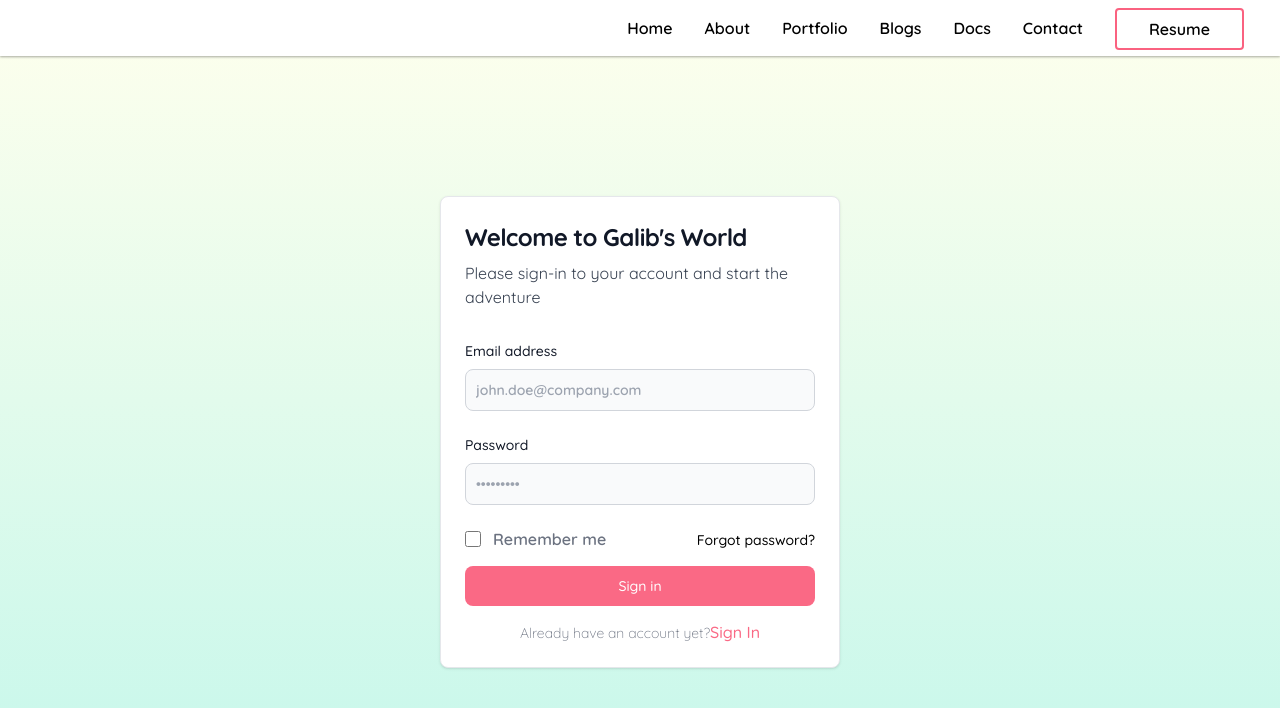
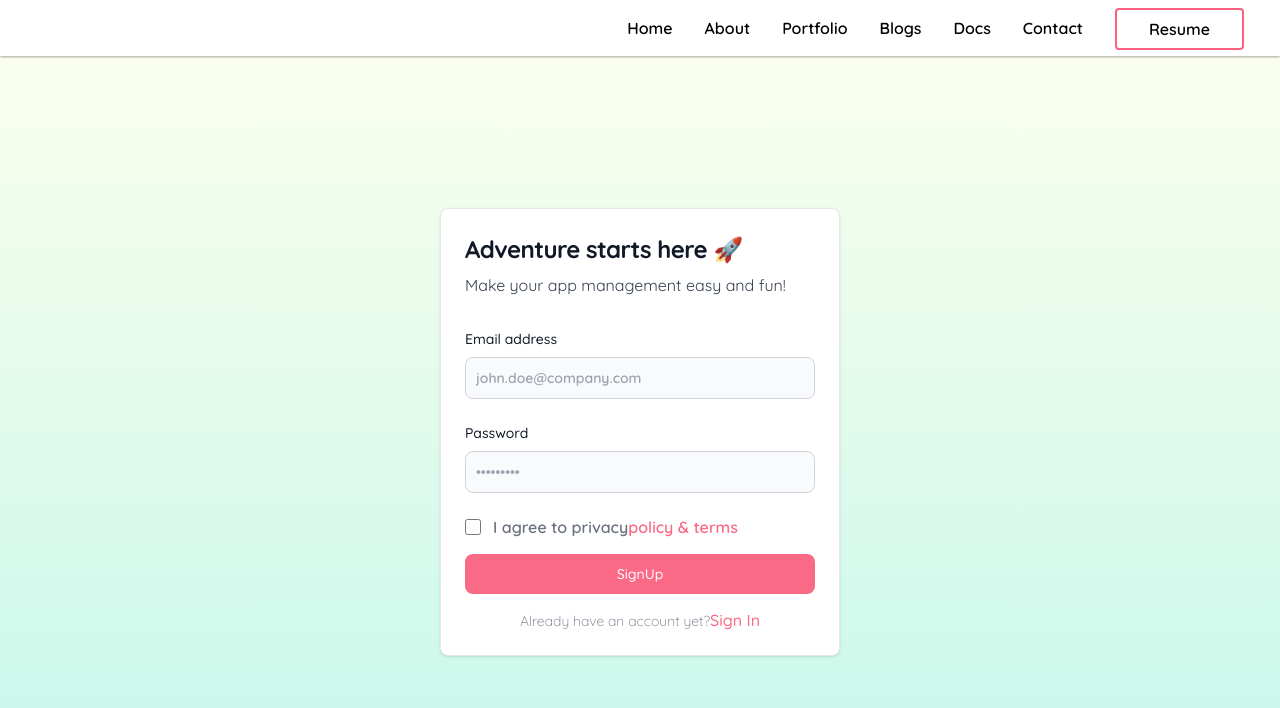
Before and after one commit to codergalib20/docs-portfolio, a Next.js app: page /signup in a window 1280 px wide. Shown: the top 708 px of the page. Built offline with nearby package versions, Linux system fonts and the light colour scheme.

Commit message:
deleted some functions

```diff
--- a/src/pages/signup.tsx
+++ b/src/pages/signup.tsx
@@ -3,7 +3,7 @@ import Link from 'next/link';
 
 
 const Signup: React.FC = () => {
-    const title: string = 'Welcome to Galib\'s World'
+    const title: string = 'Adventure starts here 🚀'
 
     return (
         <>
@@ -12,7 +12,7 @@ const Signup: React.FC = () => {
                 <div className="w-full max-w-[400px] block  p-6 bg-white border border-gray-200 rounded-lg shadow hover:bg-gray-100 dark:bg-gray-800 dark:border-gray-700 dark:hover:bg-gray-700">
                     <div>
                         <h5 className="mb-2 text-2xl font-bold tracking-tight text-gray-900 dark:text-white">{title}</h5>
-                        <p className="font-normal text-gray-700 dark:text-gray-400">Please sign-in to your account and start the adventure</p>
+                        <p className="font-normal text-gray-700 dark:text-gray-400">Make your app management easy and fun!</p>
                     </div>
                     {/* Fields------------- */}
                     <div className="mt-8">
@@ -47,8 +47,8 @@ const Signup: React.FC = () => {
                         <div className="flex items-start">
                             <div className="flex items-center h-5">
                                 <input
-                                    id="remember"
-                                    aria-describedby="remember"
+                                    id="agree"
+                                    aria-describedby="agree"
                                     type="checkbox"
                                     className="w-4 h-4 border border-gray-300 rounded bg-gray-50 focus:ring-3 focus:ring-primary-300 dark:bg-gray-700 dark:border-gray-600 dark:focus:ring-primary-600 dark:ring-offset-gray-800"
                                     required
@@ -56,18 +56,19 @@ const Signup: React.FC = () => {
                             </div>
                             <div className="ml-3 text-sm">
                                 <label
-                                    htmlFor="remember"
+                                    htmlFor="agree"
                                     className="text-gray-500 dark:text-gray-300"
-                                >Remember me</label>
+                                >I agree to privacy
+                                    <Link legacyBehavior href="/policy-terms"><a className='text-[#fa6985]'>policy & terms</a></Link>
+                                </label>
                             </div>
                         </div>
-                        <a href="#" className="text-sm font-medium text-primary-600 hover:underline dark:text-primary-500">Forgot password?</a>
                     </div>
                     <div>
                         <button
                             type="submit"
                             className="my-4 w-full text-white bg-[#fa6985] hover:bg-[#f55776] focus:ring-4 focus:outline-none focus:ring-primary-300 font-medium rounded-lg text-sm px-5 py-2.5 text-center dark:bg-primary-600 dark:hover:bg-primary-700 dark:focus:ring-primary-800">
-                            Sign in
+                            SignUp
                         </button>
                         <p className="text-sm font-light text-gray-500 dark:text-gray-400 text-center">
                             Already have an account yet?
```
